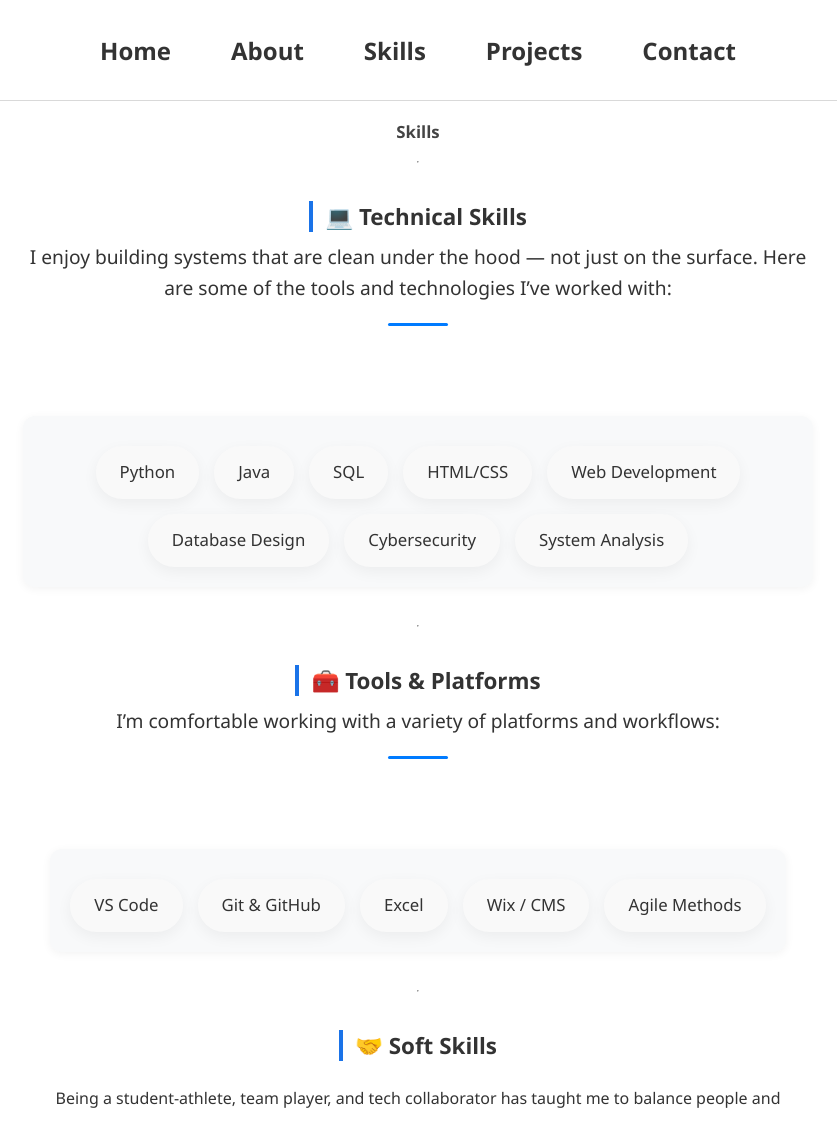
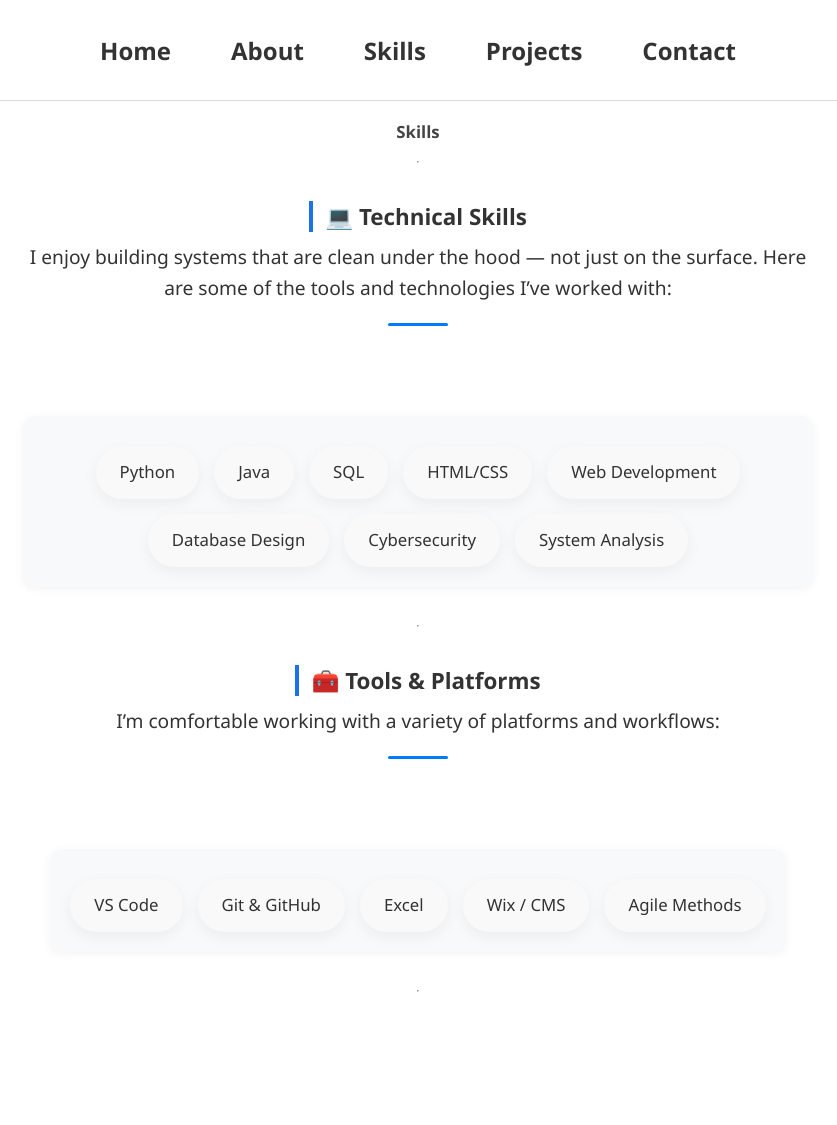
Before and after one commit to masontatafu/masontatafu.github.io, a Jekyll site: the page built from skills.md, in a window 1280 px wide and 1125 px high. Shown: the whole window, without its empty margins (222-1059 px from the left). Built offline with Jekyll 4.4.1, drawn with Linux system fonts in a browser that asks for light colours.

Commit message:
Update skills.md

```diff
--- a/skills.md
+++ b/skills.md
@@ -46,8 +46,3 @@ I’m comfortable working with a variety of platforms and workflows:
 </div>
 
 ---
-
-## 🤝 Soft Skills
-{:.about-header}
-
-Being a student-athlete, team player, and tech collaborator has taught me to balance people and
```
